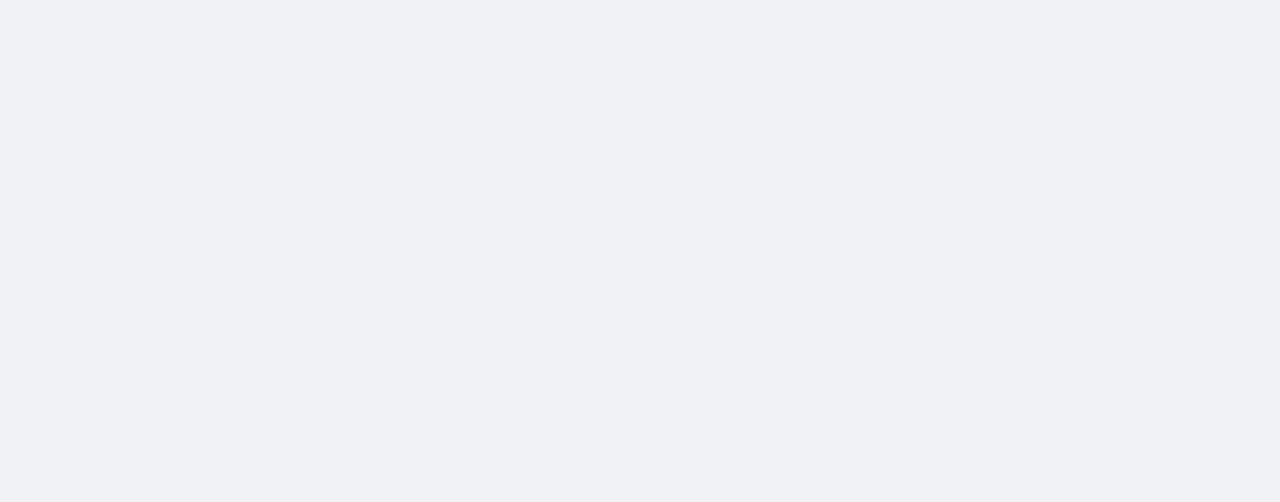
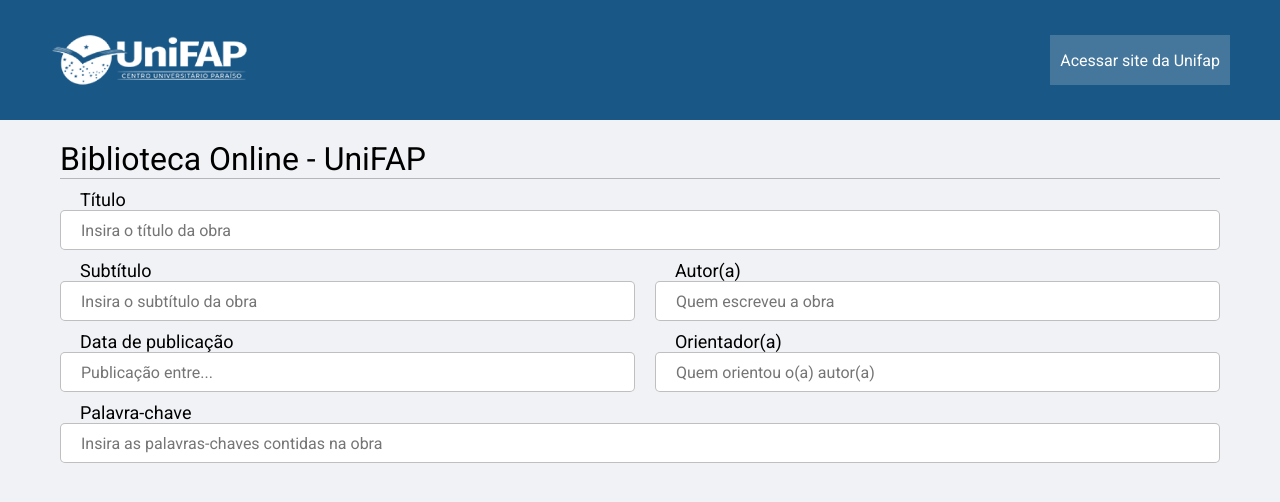
Before and after one commit to antonylrds/TCC, a React (Create React App) app: page /dashboard in a window 1280 px wide. Shown: the top 502 px of the page. Built offline with nearby package versions, Linux system fonts and the light colour scheme.

Commit message:
Inicio da implementação do dashboard

```diff
--- a/package.json
+++ b/package.json
@@ -11,7 +11,7 @@
     "@types/react": "^16.9.53",
     "@types/react-dom": "^16.9.8",
     "axios": "^0.21.1",
-    "polished": "^4.0.5",
+    "polished": "^4.1.1",
     "react": "^17.0.1",
     "react-dom": "^17.0.1",
     "react-icons": "^4.1.0",
--- /dev/null
+++ b/src/components/FormInput/index.tsx
@@ -0,0 +1,22 @@
+import React, { InputHTMLAttributes } from 'react';
+import { Container } from './styles';
+
+interface InputProps extends InputHTMLAttributes<HTMLInputElement> {
+  name: string;
+  labelName: string;
+}
+
+const FormInput: React.FC<InputProps> = ({
+  id,
+  labelName,
+  ...rest
+}: InputProps) => {
+  return (
+    <Container className="form-input">
+      <label htmlFor={id}>{labelName}</label>
+      <input type="text" {...rest} />
+    </Container>
+  );
+};
+
+export default FormInput;
--- /dev/null
+++ b/src/components/FormInput/styles.ts
@@ -0,0 +1,24 @@
+import styled from 'styled-components';
+
+export const Container = styled.div`
+  width: 100%;
+  margin-bottom: 10px;
+
+  & + div.form-input {
+    padding-left: 20px;
+  }
+
+  label {
+    margin-left: 20px;
+    font-size: 18px;
+  }
+
+  input {
+    flex: 1;
+    border: 0.5px solid rgba(0, 0, 0, 0.25);
+    border-radius: 5px;
+    height: 40px;
+    padding: 0px 20px;
+    width: 100%;
+  }
+`;
--- a/src/components/Input/index.tsx
+++ b/src/components/Input/index.tsx
@@ -11,7 +11,7 @@ interface InputProps extends InputHTMLAttributes<HTMLInputElement> {
 const Input: React.FC<InputProps> = ({ icon: Icon, ...rest }) => {
   return (
     <Container>
-      {Icon && <Icon size={20} />}
+      {Icon && <Icon size={30} />}
       <input {...rest} />
     </Container>
   );
--- a/src/components/Input/styles.ts
+++ b/src/components/Input/styles.ts
@@ -8,7 +8,9 @@ export const Container = styled.div`
   flex-direction: row;
   align-items: center;
   color: #8d91a5;
-  height: 40px;
+  height: 65px;
+  max-width: 357px;
+  width: 100%;
 
   svg {
     margin-right: 10px;
--- /dev/null
+++ b/src/pages/Dashboard/index.tsx
@@ -0,0 +1,107 @@
+import React, { useCallback, useState, FormEvent } from 'react';
+import FormInput from '../../components/FormInput';
+
+import { Container, Header } from './styles';
+import LogoImg from '../../assets/logo.png';
+
+const DashBoard: React.FC = () => {
+  const [title, setTitle] = useState('');
+  const [subtitle, setSubtitle] = useState('');
+  const [author, setAuthor] = useState('');
+  const [publicationDate, setPublicationDate] = useState('');
+  const [professor, setProfessor] = useState('');
+  const [keywords, setKeywords] = useState<String[]>([]);
+
+  const handleRedirect = useCallback(() => {
+    window.open('https://www.fapce.edu.br/index.html');
+  }, []);
+
+  const handleSubmit = useCallback(
+    (event: FormEvent<HTMLFormElement>): void => {
+      event.preventDefault();
+      console.log(title);
+    },
+    [title],
+  );
+
+  const handleAddKeywords = useCallback(
+    (newKeyword: String) => {
+      setKeywords([...keywords, newKeyword]);
+    },
+    [keywords],
+  );
+
+  return (
+    <>
+      <Header>
+        <img src={LogoImg} alt="LogoMarca" />
+        <button onClick={handleRedirect} type="button">
+          Acessar site da Unifap
+        </button>
+      </Header>
+      <Container>
+        <h1>Biblioteca Online - UniFAP</h1>
+        <div className="separator" />
+        <form onSubmit={handleSubmit}>
+          <FormInput
+            labelName="Título"
+            name="title"
+            id="title-input"
+            value={title}
+            placeholder="Insira o título da obra"
+            onChange={e => setTitle(e.target.value)}
+          />
+          <div className="half-width">
+            <FormInput
+              labelName="Subtítulo"
+              name="subtitle"
+              id="subtitle-input"
+              value={subtitle}
+              placeholder="Insira o subtítulo da obra"
+              onChange={e => setSubtitle(e.target.value)}
+            />
+
+            <FormInput
+              labelName="Autor(a)"
+              name="author"
+              id="author-input"
+              value={author}
+              placeholder="Quem escreveu a obra"
+              onChange={e => setAuthor(e.target.value)}
+            />
+          </div>
+
+          <div className="half-width">
+            <FormInput
+              labelName="Data de publicação"
+              name="publicationDate"
+              id="publication_dt-input"
+              value={publicationDate}
+              placeholder="Publicação entre..."
+              onChange={e => setPublicationDate(e.target.value)}
+            />
+
+            <FormInput
+              labelName="Orientador(a)"
+              name="professor"
+              id="professor-input"
+              value={professor}
+              placeholder="Quem orientou o(a) autor(a)"
+              onChange={e => setProfessor(e.target.value)}
+            />
+          </div>
+          <FormInput
+            labelName="Palavra-chave"
+            name="keyword"
+            id="keyword-input"
+            value={keywords as string[]}
+            placeholder="Insira as palavras-chaves contidas na obra"
+            onChange={e => handleAddKeywords(e.target.value)}
+          />
+        </form>
+      </Container>
+    </>
+  );
+};
+
+export default DashBoard;
--- /dev/null
+++ b/src/pages/Dashboard/styles.ts
@@ -0,0 +1,49 @@
+import styled from 'styled-components';
+import { shade } from 'polished';
+
+export const Container = styled.div`
+  padding: 20px 60px;
+
+  .separator {
+    width: 100%;
+    height: 1px;
+    background: rgba(0, 0, 0, 0.25);
+    margin-bottom: 10px;
+  }
+
+  form {
+    .half-width {
+      display: flex;
+      align-items: center;
+      justify-content: space-between;
+    }
+  }
+`;
+
+export const Header = styled.header`
+  background: #195786;
+  width: 100%;
+  height: 120px;
+  display: flex;
+  align-items: center;
+  justify-content: space-between;
+  padding: 50px;
+
+  img {
+    max-width: 200px;
+    max-height: 100px;
+  }
+
+  button {
+    height: 50px;
+    color: #fff;
+    background: #45779d;
+    border: 0;
+    padding: 10px;
+    transition: background-color 0.2s;
+
+    &:hover {
+      background: ${shade(0.2, '#45779d')};
+    }
+  }
+`;
--- a/src/pages/Login/index.tsx
+++ b/src/pages/Login/index.tsx
@@ -1,5 +1,6 @@
 import React, { FormEvent, useCallback, useState } from 'react';
-import { FiLogIn } from 'react-icons/fi';
+import { useHistory } from 'react-router-dom';
+import { FiLogIn, FiLock, FiUser } from 'react-icons/fi';
 
 import { useAuth } from '../../hooks/auth';
 
@@ -14,13 +15,17 @@ const Login: React.FC = () => {
 
   const { signIn } = useAuth();
 
+  const history = useHistory();
+
   const handleSubmit = useCallback(
     async (event: FormEvent<HTMLFormElement>): Promise<void> => {
       event.preventDefault();
 
       await signIn({ email, password });
+
+      history.push('/dashboard');
     },
-    [signIn, email, password],
+    [signIn, email, password, history],
   );
 
   return (
@@ -35,6 +40,7 @@ const Login: React.FC = () => {
             name="email"
             type="email"
             placeholder="E-mail"
+            icon={FiUser}
           />
           <Input
             value={password}
@@ -42,6 +48,7 @@ const Login: React.FC = () => {
             name="password"
             type="password"
             placeholder="Senha"
+            icon={FiLock}
           />
 
           <button type="submit">
--- a/src/pages/Login/styles.ts
+++ b/src/pages/Login/styles.ts
@@ -29,6 +29,9 @@ export const Container = styled.div`
       border: 0;
       border-radius: 25px;
       margin-top: 8px;
+      max-width: 216px;
+      width: 100%;
+      align-self: center;
 
       font-size: 24px;
       display: flex;
@@ -36,7 +39,7 @@ export const Container = styled.div`
       align-items: center;
 
       svg {
-        margin-right: 5px;
+        margin-right: 10px;
       }
     }
   }
--- a/src/routes/index.tsx
+++ b/src/routes/index.tsx
@@ -2,10 +2,12 @@ import React from 'react';
 import { Switch, Route } from 'react-router-dom';
 
 import Login from '../pages/Login';
+import Dashboard from '../pages/Dashboard';
 
 const Routes: React.FC = () => (
   <Switch>
     <Route path="/" exact component={Login} />
+    <Route path="/dashboard" component={Dashboard} />
   </Switch>
 );
 
```
Also changed, not shown: .eslintrc.json, 2 other files (tests, documents, lock files or other folders).
